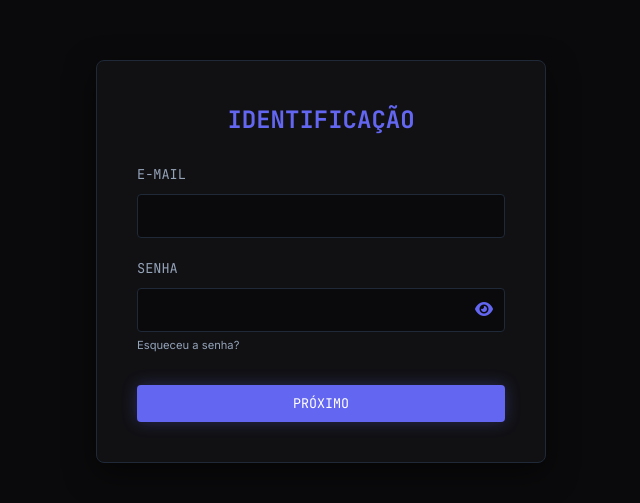
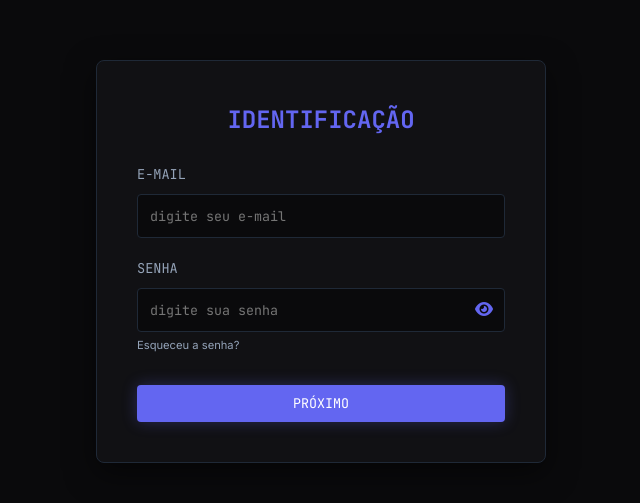
Before and after one commit to coragi-py/psi-gsencript, a Django app: page /auth/login/ in a window 1280 px wide. Shown: the part 80-583 px from the top of the page, without its empty margins (319-959 px from the left). Run offline with Django 5.2, Linux system fonts and the light colour scheme.

Commit message:
fix: texto do email de autenticação otimizado

```diff
--- a/authentication/utils.py
+++ b/authentication/utils.py
@@ -45,8 +45,7 @@ def gerar_e_enviar_token_email(user):
     mensagem = f"""
     Olá, {user.username}.
 
-    Alguém está tentando fazer login na sua conta do GSencript.
-    Seu código de verificação em duas etapas é:
+    Seu código de verificação é:
 
     --> {novo_codigo} <--
 
--- a/templates/authentication/login.html
+++ b/templates/authentication/login.html
@@ -11,6 +11,7 @@
             id="email"
             required
             autocomplete="username"
+            placeholder="digite seu e-mail"
             oninput="this.value = this.value.toLowerCase().trim()"
           />
         </div>
@@ -21,6 +22,7 @@
               type="password"
               id="senha"
               required
+              placeholder="digite sua senha"
               autocomplete="current-password"
             />
             <button
```
